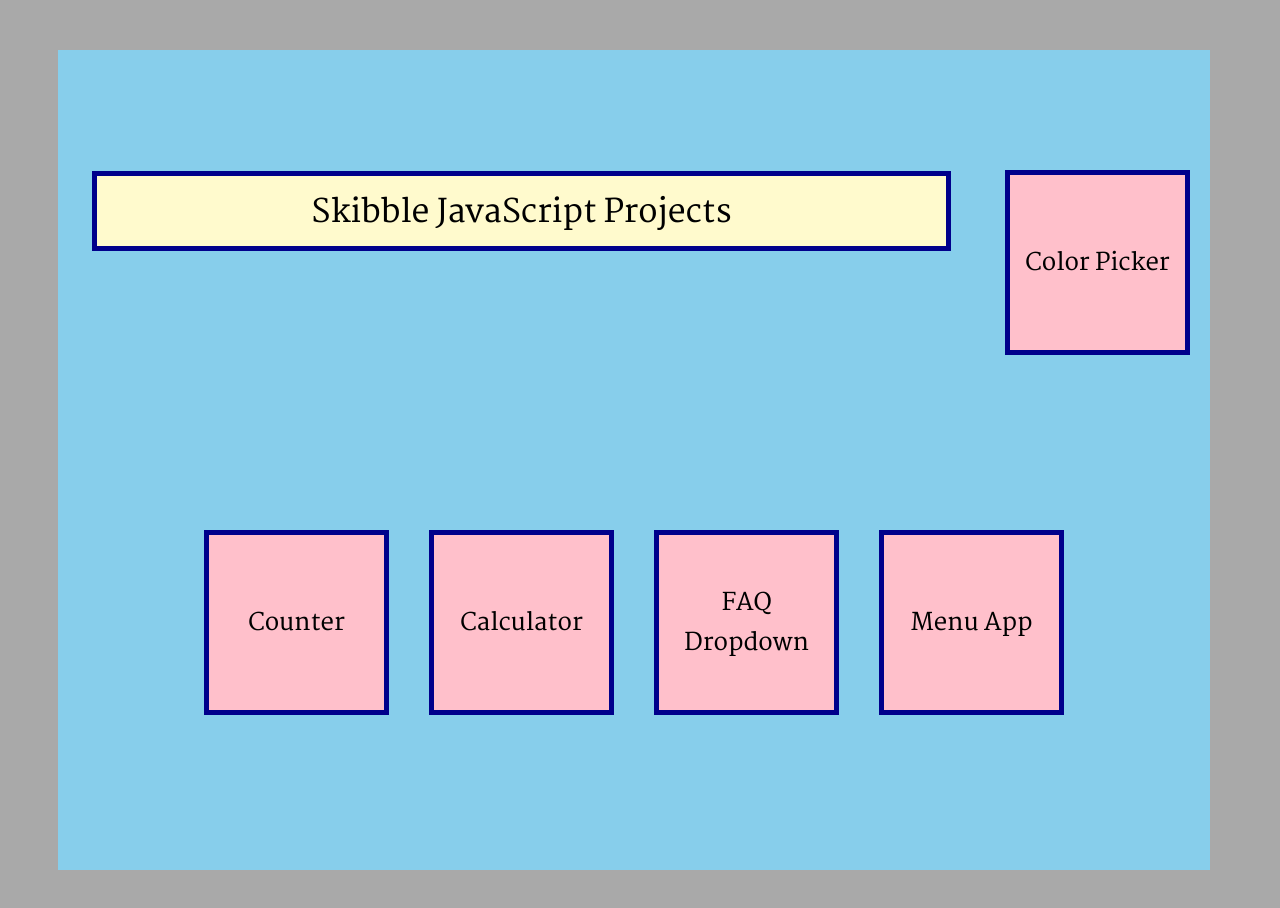
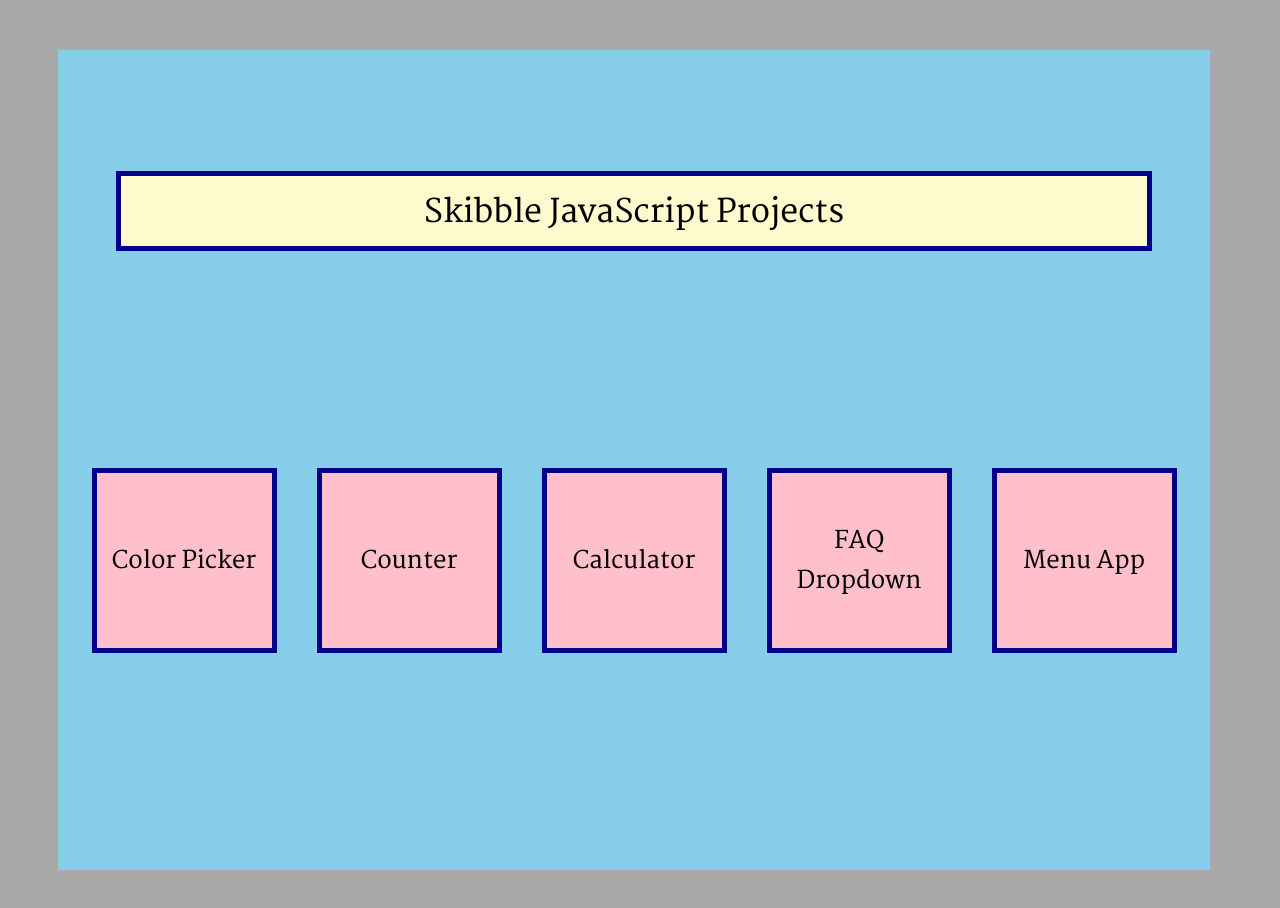
Before and after one commit to jmcclung3509/basic_javascript_projects, a plain HTML site: page index.html in a window 1280 px wide. Drawn offline with Linux system fonts and the light colour scheme.

Commit message:
Fixed heading width

```diff
--- a/main.css
+++ b/main.css
@@ -14,6 +14,7 @@ body {
     flex-flow: row wrap;
     padding-top: 100px;
 }
+
 .exercise {
     width: 175px;
     height: 175px;
@@ -26,6 +27,7 @@ body {
     margin: 20px;
 
 }
+
 a {
     font-size: 1.5em;
     color: black;
@@ -33,16 +35,18 @@ a {
     text-decoration: none;
 
 }
+
 .heading {
-    width: 80%;
+    width: 90%;
     margin-left: auto;
     margin-right: auto;
     display: flex;
     justify-content: center;
-    height:
+
 }
+
 h1 {
-    width: 90%;
+    width: 100%;
     text-align: center;
     padding-bottom: 0;
     margin-bottom: 0;
@@ -52,4 +56,3 @@ h1 {
     height: 50px;
     padding: 10px;
 }
-}
```
